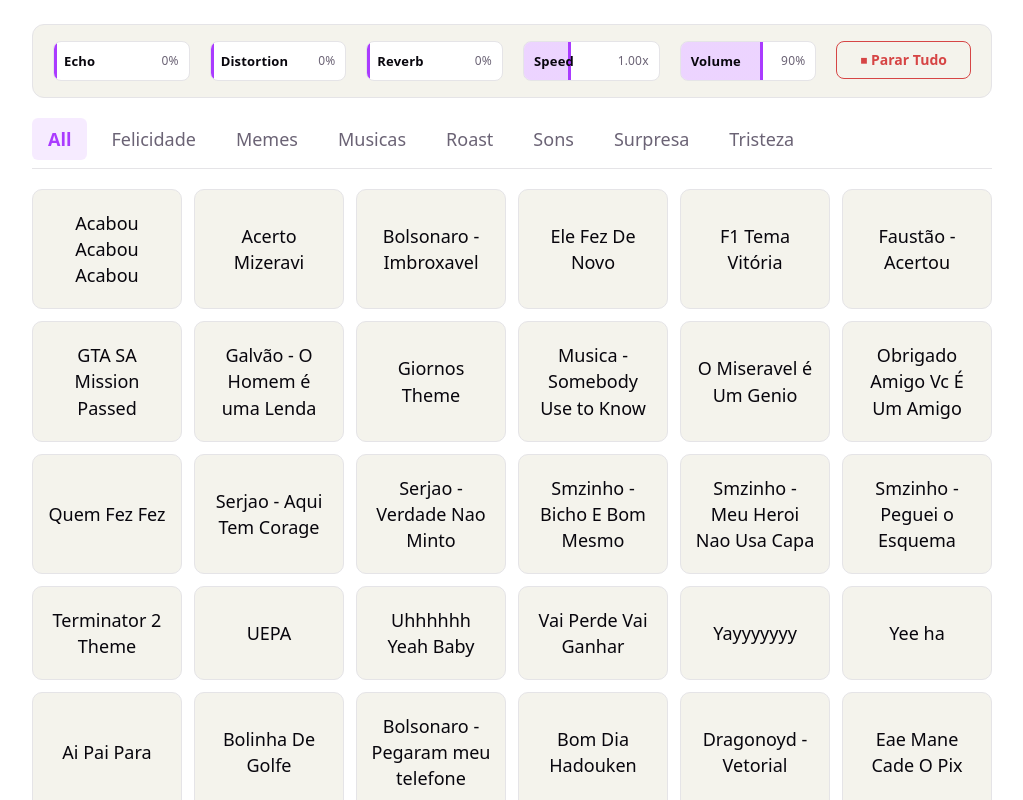
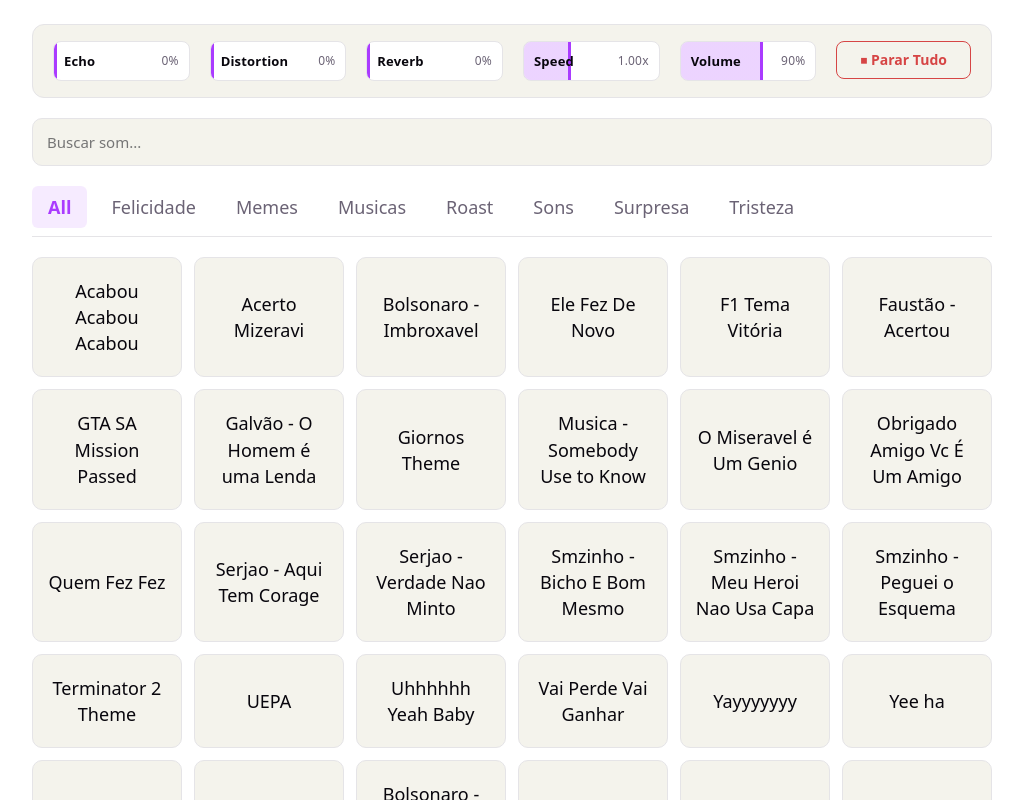
Before and after one commit to edufm/soundboard, a React (Vite) app: page / in a window 1280 px wide. Shown: the top 800 px of the page, without its empty margins (128-1151 px from the left). Built offline with nearby package versions, Linux system fonts and the light colour scheme.

Commit message:
Add search bar to filter sounds by name across all tabs
While a query is active, results are pulled from the "All" tab
(ignoring the currently selected tab) and matched against a sound's
own name or any of its variations' names, so the parent button still
surfaces even when only a variation matches.

```diff
--- a/src/App.css
+++ b/src/App.css
@@ -124,6 +124,49 @@
   transform: scale(0.96);
 }
 
+.search-bar {
+  position: relative;
+  display: flex;
+  align-items: center;
+}
+
+.search-bar input {
+  width: 100%;
+  padding: 10px 36px 10px 14px;
+  border: 1px solid var(--border);
+  border-radius: 10px;
+  background: var(--panel-bg);
+  color: var(--text-h);
+  font: inherit;
+  font-size: 15px;
+  box-sizing: border-box;
+}
+
+.search-bar input:focus-visible {
+  outline: none;
+  border-color: var(--accent);
+  box-shadow: 0 0 0 2px var(--accent-border);
+}
+
+.search-clear {
+  position: absolute;
+  right: 6px;
+  width: 26px;
+  height: 26px;
+  border: none;
+  border-radius: 50%;
+  background: transparent;
+  color: var(--text);
+  font-size: 18px;
+  line-height: 1;
+  cursor: pointer;
+}
+
+.search-clear:hover {
+  background: var(--accent-bg);
+  color: var(--accent);
+}
+
 .load-error {
   color: var(--danger);
 }
--- a/src/App.jsx
+++ b/src/App.jsx
@@ -1,8 +1,9 @@
-import { useEffect, useState } from 'react'
-import { loadSounds } from './csvParser'
+import { useEffect, useMemo, useState } from 'react'
+import { filterSounds, loadSounds } from './csvParser'
 import { setEffect, setSpeed, setVolume, stopAll } from './audioEngine'
 import EffectsBar from './components/EffectsBar'
 import Tabs from './components/Tabs'
+import SearchBar from './components/SearchBar'
 import SoundGrid from './components/SoundGrid'
 import './App.css'
 
@@ -17,6 +18,8 @@ function App() {
   const [tabsData, setTabsData] = useState(null)
   const [activeTab, setActiveTab] = useState(null)
   const [loadError, setLoadError] = useState(null)
+  const [searchQuery, setSearchQuery] = useState('')
+  const isSearching = searchQuery.trim().length > 0
 
   useEffect(() => {
     loadSounds()
@@ -34,20 +37,31 @@ function App() {
     else setEffect(name, value)
   }
 
+  const visibleSounds = useMemo(() => {
+    if (!tabsData) return []
+    if (isSearching) return filterSounds(tabsData.tabsMap.All, searchQuery)
+    return tabsData.tabsMap[activeTab] ?? []
+  }, [tabsData, activeTab, isSearching, searchQuery])
+
   return (
     <div className="app">
       <EffectsBar effects={effects} onChange={handleEffectChange} onStopAll={stopAll} />
+
+      <SearchBar value={searchQuery} onChange={setSearchQuery} />
 
       {loadError && <p className="load-error">Couldn't load sounds.csv: {loadError}</p>}
 
       {tabsData && (
         <>
-          <Tabs
-            tabOrder={tabsData.tabOrder}
-            active={activeTab}
-            onSelect={setActiveTab}
+          {!isSearching && (
+            <Tabs tabOrder={tabsData.tabOrder} active={activeTab} onSelect={setActiveTab} />
+          )}
+          <SoundGrid
+            sounds={visibleSounds}
+            emptyMessage={
+              isSearching ? `Nenhum som encontrado para "${searchQuery}".` : undefined
+            }
           />
-          <SoundGrid sounds={tabsData.tabsMap[activeTab] ?? []} />
         </>
       )}
     </div>
--- /dev/null
+++ b/src/components/SearchBar.jsx
@@ -0,0 +1,25 @@
+function SearchBar({ value, onChange }) {
+  return (
+    <div className="search-bar">
+      <input
+        type="text"
+        value={value}
+        onChange={(e) => onChange(e.target.value)}
+        placeholder="Buscar som..."
+        aria-label="Buscar som"
+      />
+      {value && (
+        <button
+          type="button"
+          className="search-clear"
+          onClick={() => onChange('')}
+          aria-label="Limpar busca"
+        >
+          ×
+        </button>
+      )}
+    </div>
+  )
+}
+
+export default SearchBar
--- a/src/components/SoundGrid.jsx
+++ b/src/components/SoundGrid.jsx
@@ -1,8 +1,8 @@
 import SoundButton from './SoundButton'
 
-function SoundGrid({ sounds }) {
+function SoundGrid({ sounds, emptyMessage = 'No sounds in this tab.' }) {
   if (sounds.length === 0) {
-    return <p className="empty-tab">No sounds in this tab.</p>
+    return <p className="empty-tab">{emptyMessage}</p>
   }
 
   return (
--- a/src/csvParser.js
+++ b/src/csvParser.js
@@ -95,6 +95,18 @@ export function groupByTab(rows) {
   return { tabOrder, tabsMap }
 }
 
+// Matches a sound by its own name or any of its variations' names, so a
+// search still surfaces the parent button that has the matching variation.
+export function filterSounds(sounds, query) {
+  const q = query.trim().toLowerCase()
+  if (!q) return sounds
+  return sounds.filter(
+    (sound) =>
+      sound.name.toLowerCase().includes(q) ||
+      sound.variations.some((variation) => variation.name.toLowerCase().includes(q)),
+  )
+}
+
 export async function loadSounds(csvUrl = '/sounds.csv') {
   const response = await fetch(csvUrl)
   if (!response.ok) {
```
